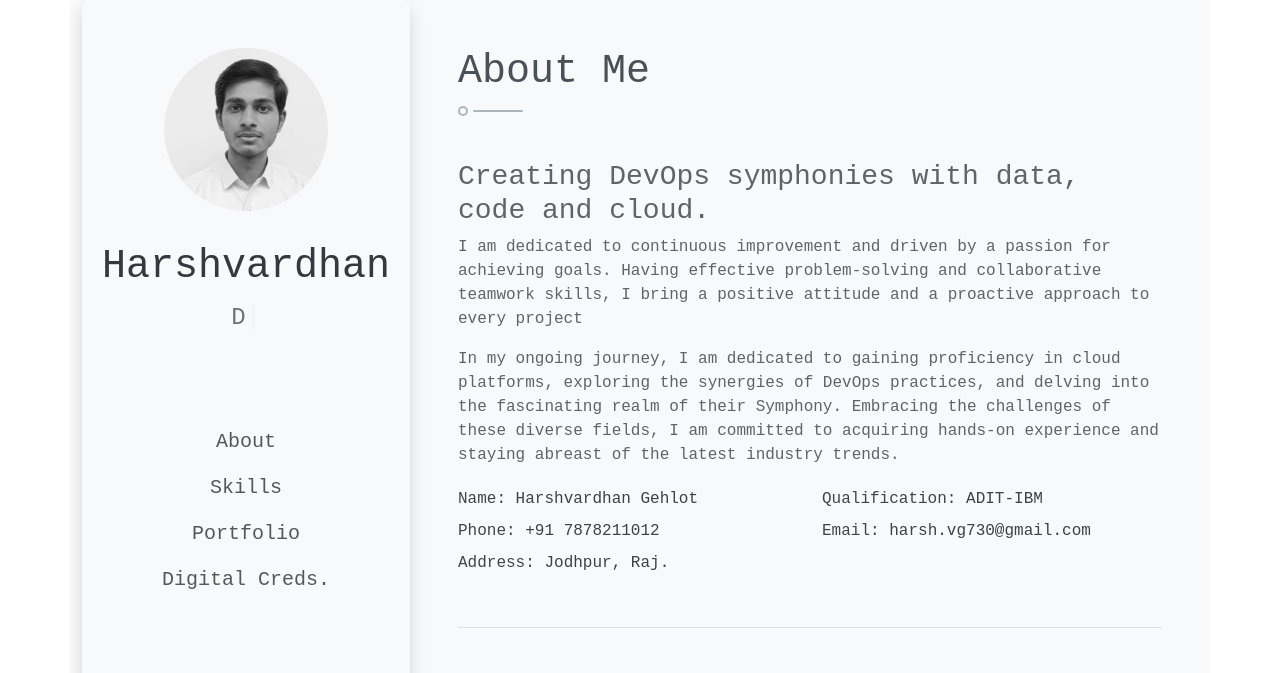
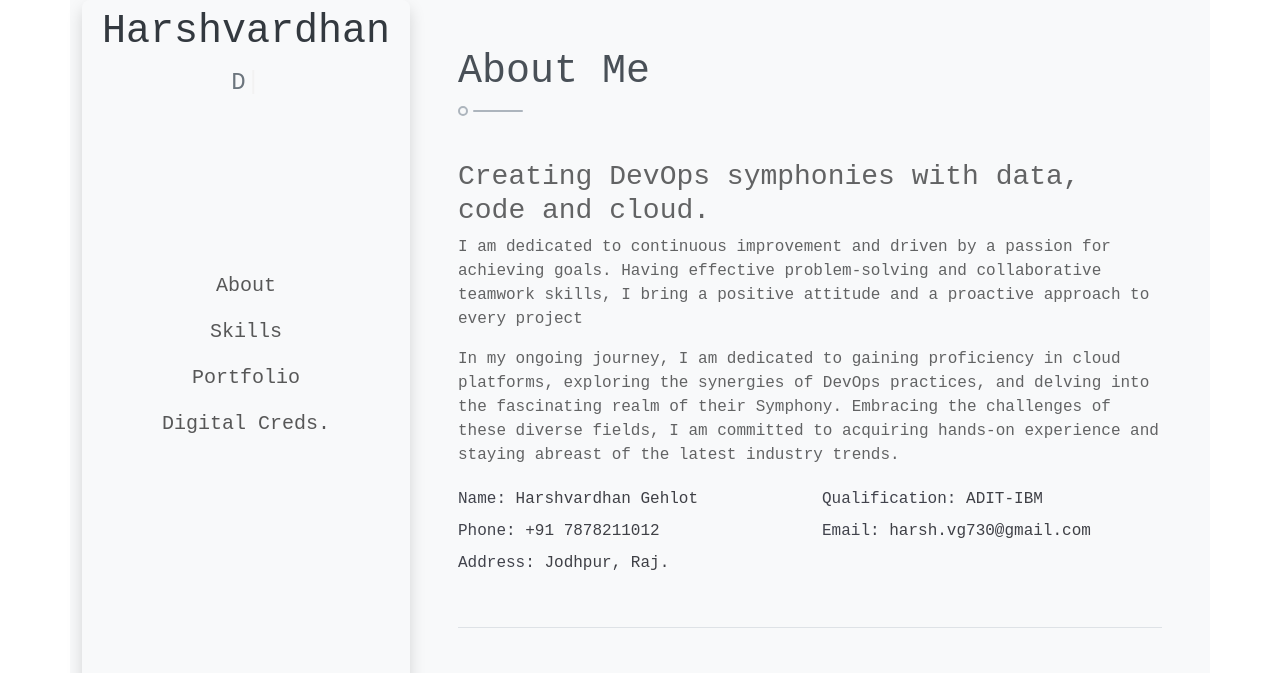
Before and after one commit to iamharshvardhangehlot/iamharshvardhangehlot.github.io, a plain HTML site: page index.html in a window 1280 px wide. Shown: the top 673 px of the page. Drawn offline with nearby package versions, Linux system fonts and the light colour scheme.

Commit message:
Update index.html

```diff
--- a/index.html
+++ b/index.html
@@ -41,8 +41,8 @@
         <div class="row g-5">
             <div class="col-lg-4 sticky-lg-top vh-100  ">
                 <div class="d-flex flex-column h-100 text-center overflow-auto shadow rounded-3 ">
-                    <img class="w-50 mx-auto d-block img-fluid mb-4 mt-5 profile-img" src="img/profile5.png"
-                        alt="Image">
+<!--                     <img class="w-50 mx-auto d-block img-fluid mb-4 mt-5 profile-img" src="img/profile5.png"
+                        alt="Image"> -->
                     <h1 class="mt-2" style="color: #33393f;">Harshvardhan </h1>
                     <div class="mb-4" style="height:22px; color:#6c757d;">
                         <h4 class="typed-text-output d-inline-block "></h4>
```
